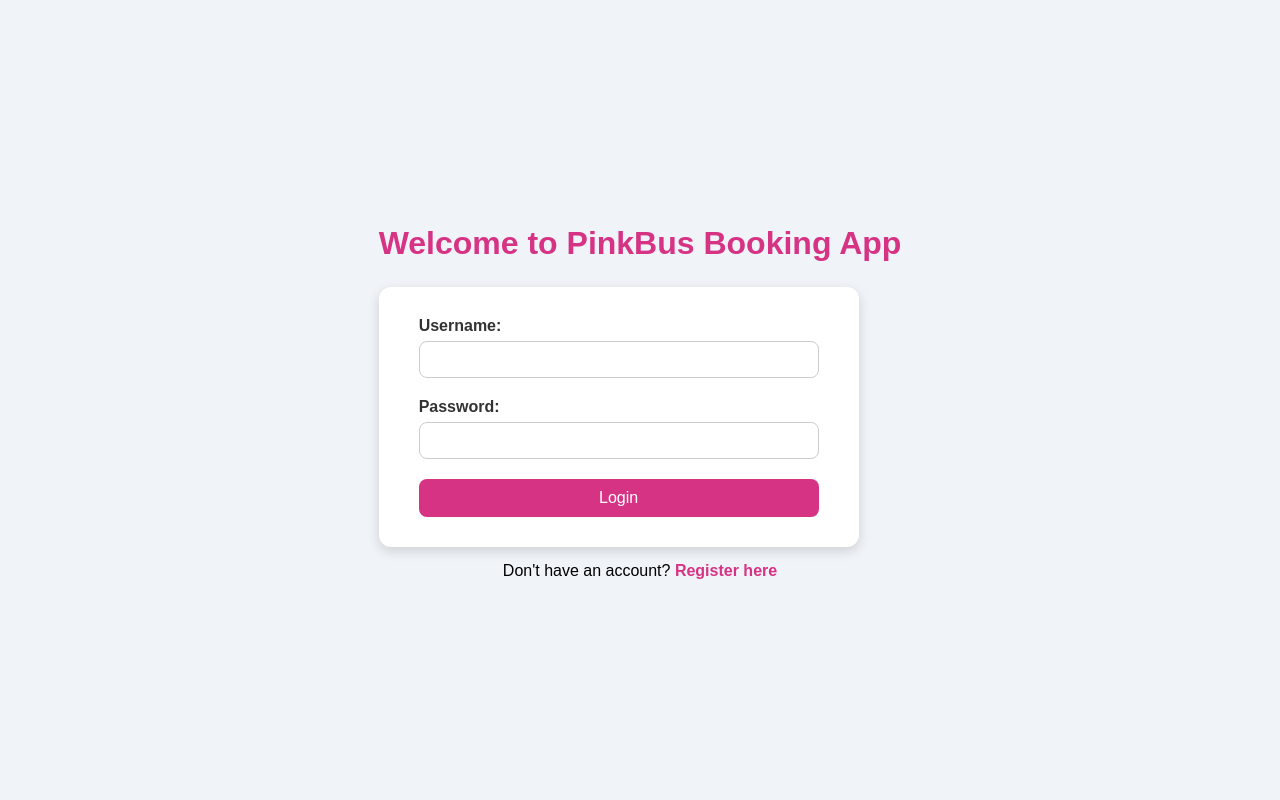
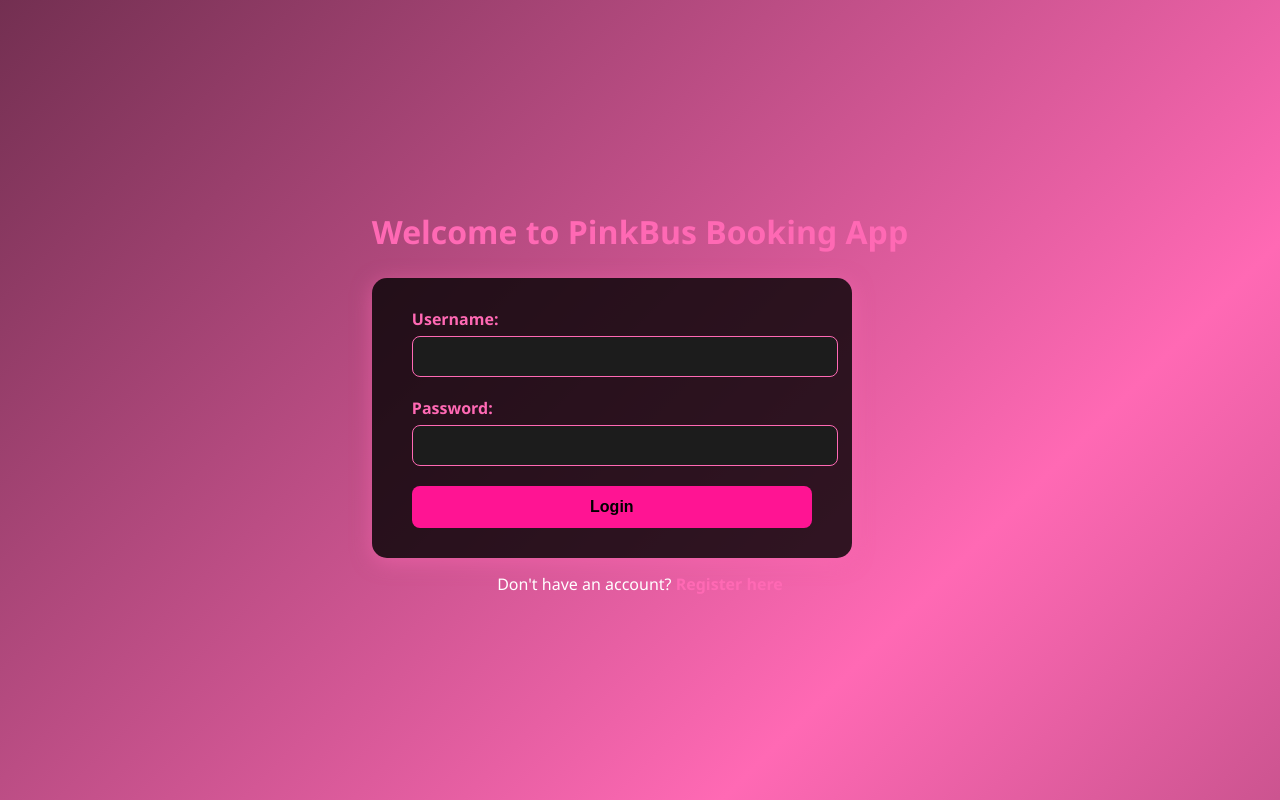
Before and after one commit to surabhimahi/PinkBus, a Django app: page / in a window 1280 px wide. Run offline with Django 5.2, Linux system fonts and the light colour scheme.

Commit message:
gradient background -login page

```diff
--- a/static/css/styles.css
+++ b/static/css/styles.css
@@ -1,20 +1,30 @@
 /* styles.css */
 
 body {
-    background-color: #f0f4f8;
-    font-family: Arial, sans-serif;
+    margin: 0;
+    padding: 0;
+    font-family: 'Segoe UI', Tahoma, Geneva, Verdana, sans-serif;
+    height: 100vh;
     display: flex;
     justify-content: center;
     align-items: center;
-    height: 100vh;
-    margin: 0;
+    background: linear-gradient(-45deg, #000000, #ff69b4, #000000, #ff1493);
+    background-size: 400% 400%;
+    animation: gradientBG 30s ease infinite;
+    color: #fff;
+}
+
+@keyframes gradientBG {
+    0% { background-position: 0% 50%; }
+    50% { background-position: 100% 50%; }
+    100% { background-position: 0% 50%; }
 }
 
 form {
-    background-color: white;
+    background-color: rgba(0, 0, 0, 0.8);
     padding: 30px 40px;
-    border-radius: 12px;
-    box-shadow: 0 4px 12px rgba(0, 0, 0, 0.15);
+    border-radius: 15px;
+    box-shadow: 0 4px 20px rgba(255, 105, 180, 0.5);
     width: 100%;
     max-width: 400px;
 }
@@ -22,48 +32,58 @@ form {
 h1 {
     text-align: center;
     margin-bottom: 25px;
-    color: #d63384;
+    color: #ff69b4;
+    font-weight: bold;
 }
 
 label {
     display: block;
     margin-bottom: 6px;
     font-weight: bold;
-    color: #333;
+    color: #ff69b4;
 }
 
 input[type="text"],
 input[type="password"] {
     width: 100%;
-    padding: 10px 12px;
+    padding: 12px;
     margin-bottom: 20px;
-    border: 1px solid #ccc;
+    border: 1px solid #ff69b4;
     border-radius: 8px;
-    box-sizing: border-box;
+    background-color: #1c1c1c;
+    color: white;
+}
+
+input::placeholder {
+    color: #bbb;
 }
 
 button {
     width: 100%;
-    padding: 10px;
-    background-color: #d63384;
-    color: white;
+    padding: 12px;
+    background-color: #ff1493;
+    color: black;
     border: none;
     border-radius: 8px;
     font-size: 16px;
+    font-weight: bold;
     cursor: pointer;
+    transition: 0.3s ease;
 }
 
 button:hover {
-    background-color: #c2185b;
+    background-color: #ff69b4;
+    transform: scale(1.02);
 }
 
 p {
     text-align: center;
     margin-top: 15px;
+    color: #fff;
 }
 
 a {
-    color: #d63384;
+    color: #ff69b4;
     text-decoration: none;
     font-weight: bold;
 }
```
